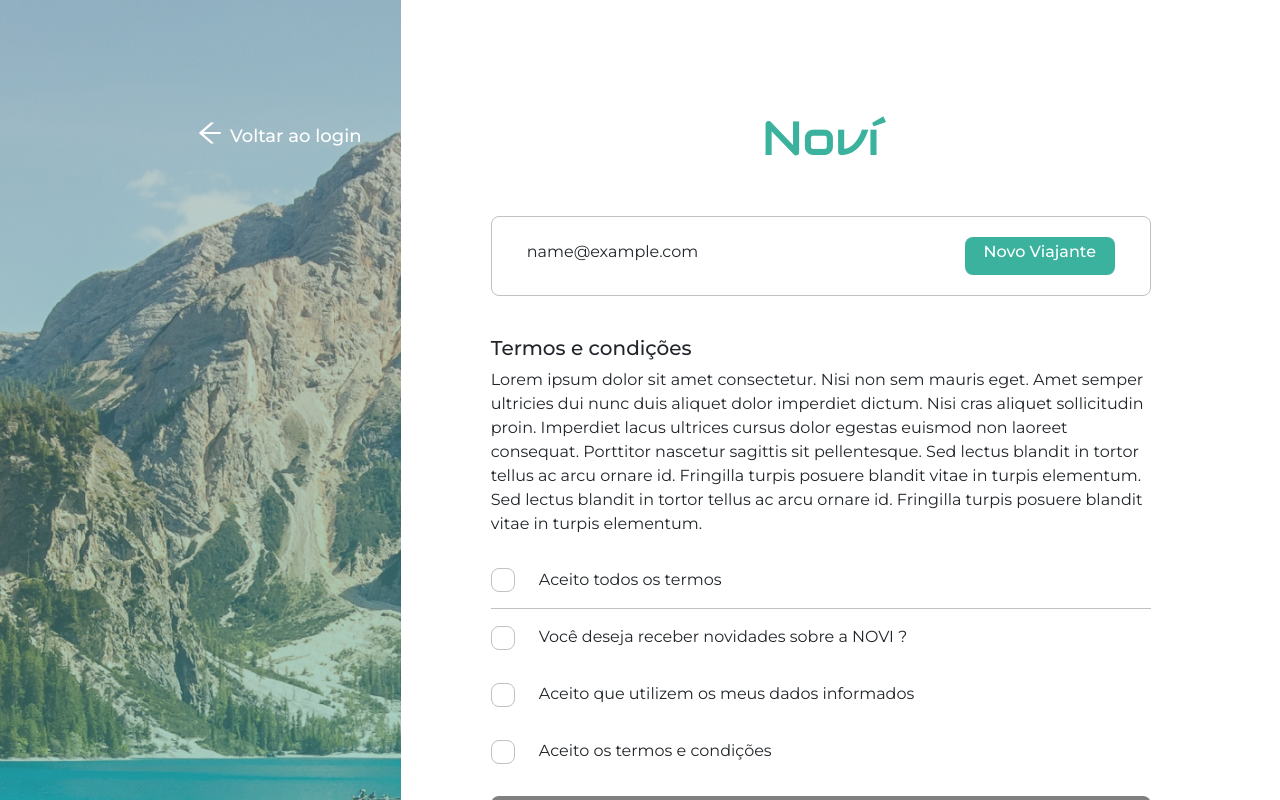
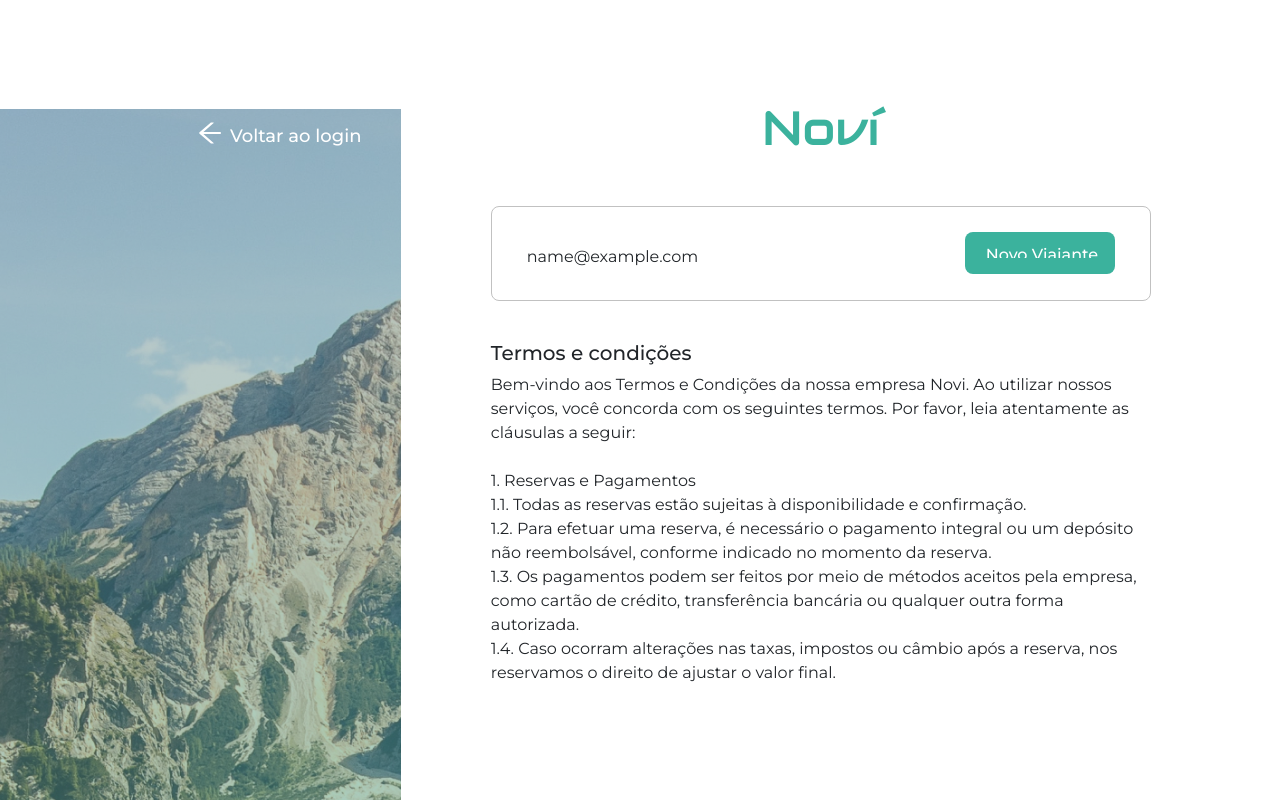
Before and after one commit to StartFuture/novi-frontend, a React (Create React App) app: page /terms-conditions in a window 1280 px wide. Shown: the top 800 px of the page. Built offline with nearby package versions, Linux system fonts and the light colour scheme; sample sign-in values are in the browser's storage; the HTML template or start-up script is replaced by a standard one.

Commit message:
refactor(terms_conditions): adding text about it and position of user info

```diff
--- a/src/AppRoutes.jsx
+++ b/src/AppRoutes.jsx
@@ -36,7 +36,7 @@ const AppRoutes = () => {
                 <Route exact path="/home-without-travel" element={<HomeSemViagemMarcada/>}></Route>
                 <Route exact path="/login" element={<Login />}></Route>
                 <Route exact path="/interview-start" element={<Private><InterviewStart /></Private>}></Route>
-                <Route exact path="/registro" element={<Registro />}></Route>
+                <Route exact path="/register" element={<Registro />}></Route>
                 <Route exact path="/terms-conditions" element={<TermsConditionsPage/>}></Route>
                 <Route exact path="/interview" element={<Private><Interview/></Private>}></Route>
                 <Route exact path="/new-trip" element={<Private><NewTrip/></Private>}></Route>
--- a/src/pages/login/index.jsx
+++ b/src/pages/login/index.jsx
@@ -82,7 +82,7 @@ const LoginPage = () => {
               setEmail(e.target.value);
             }}
           />
-          <small>{emailError}</small>
+          {/* <small>{emailError}</small> */}
         </div>
         <div className="loginFields">
           <label htmlFor="password">Senha</label>
@@ -109,7 +109,7 @@ const LoginPage = () => {
               </h4>
             </div>
           </div>
-          <small>{}</small>
+          {/* <small>{setPasswordError}</small> */}
         </div>
         <button id="btnForgotPassword">Esqueci minha senha</button>
         <input className="loginSubmit" type="submit" value="Entrar" />
--- a/src/pages/termsConditions/components/form/index.jsx
+++ b/src/pages/termsConditions/components/form/index.jsx
@@ -65,16 +65,35 @@ export default function Form() {
       <div>
         <Title>Termos e condições</Title>
         <p>
-          Lorem ipsum dolor sit amet consectetur. Nisi non sem mauris eget. Amet
-          semper ultricies dui nunc duis aliquet dolor imperdiet dictum. Nisi
-          cras aliquet sollicitudin proin. Imperdiet lacus ultrices cursus dolor
-          egestas euismod non laoreet consequat. Porttitor nascetur sagittis sit
-          pellentesque. Sed lectus blandit in tortor tellus ac arcu ornare id.
-          Fringilla turpis posuere blandit vitae in turpis elementum. Sed lectus
-          blandit in tortor tellus ac arcu ornare id. Fringilla turpis posuere
-          blandit vitae in turpis elementum.
+        Bem-vindo aos Termos e Condições da nossa empresa Novi. Ao utilizar nossos serviços, você concorda com os seguintes termos. Por favor, leia atentamente as cláusulas a seguir: <br/><br/>
+
+        1. Reservas e Pagamentos<br/>
+        1.1. Todas as reservas estão sujeitas à disponibilidade e confirmação.<br/>
+        1.2. Para efetuar uma reserva, é necessário o pagamento integral ou um depósito não reembolsável, conforme indicado no momento da reserva.<br/>
+        1.3. Os pagamentos podem ser feitos por meio de métodos aceitos pela empresa, como cartão de crédito, transferência bancária ou qualquer outra forma autorizada.<br/>
+        1.4. Caso ocorram alterações nas taxas, impostos ou câmbio após a reserva, nos reservamos o direito de ajustar o valor final.<br/><br/>
+
+        2. Cancelamentos e Reembolsos<br/>
+        2.1. Cancelamentos feitos pelo cliente estão sujeitos a taxas de cancelamento, conforme descrito nas políticas de cancelamento da empresa.<br/>
+        2.2. Em alguns casos, pacotes de viagem podem ter políticas de cancelamento mais restritivas, especialmente para reservas em períodos de alta demanda ou tarifas não reembolsáveis. Tais políticas serão informadas no momento da reserva.<br/>
+        2.3. Reembolsos estão sujeitos aos termos e condições dos fornecedores de serviços, como hotéis, companhias aéreas e operadoras de turismo. Faremos o possível para auxiliá-lo na obtenção de reembolsos, mas não podemos garantir a restituição total em casos de cancelamento.<br/><br/>
+
+        3. Responsabilidades<br/>
+        3.1. A empresa não se responsabiliza por quaisquer perdas, danos, lesões ou atrasos decorrentes de circunstâncias além do nosso controle, tais como condições climáticas, problemas técnicos, ações governamentais, fechamentos de fronteiras ou quaisquer eventos de força maior.<br/>
+        3.2. É responsabilidade do cliente fornecer informações precisas e completas no momento da reserva. A empresa não se responsabiliza por quaisquer problemas decorrentes de informações incorretas ou incompletas fornecidas pelo cliente.<br/>
+        3.3. É recomendado que o cliente adquira um seguro de viagem adequado que cubra despesas médicas, perda de bagagem e cancelamento de viagem. A empresa não se responsabiliza por tais eventualidades.<br/><br/>
+
+        4. Alterações de Itinerário<br/>
+        4.1. A empresa se reserva o direito de fazer alterações no itinerário, caso seja necessário, devido a circunstâncias imprevistas ou por razões operacionais.<br/>
+        4.2. Faremos o possível para notificar o cliente sobre quaisquer alterações significativas antes da partida, mas não nos responsabilizamos por quaisquer custos adicionais decorrentes dessas alterações.<br/><br/>
+
+        5. Documentação de Viagem<br/>
+        5.1. É responsabilidade do cliente garantir que possua os documentos de viagem necessários, como passaporte válido, visto, carteira de identidade, vacinas, entre outros, de acordo com os requisitos do destino. A empresa não se responsabiliza por quaisquer problemas decorrentes de documentação inadequada ou incompleta.<br/><br/>
+
+        6. Direitos Autorais e Propriedade
         </p>
       </div>
+      <div className="formInputs">
         <div className="formCheckbox">
           <input
             type="checkbox"
@@ -140,6 +159,7 @@ export default function Form() {
             disabled={disableBtn}
           />
         </div>
+        </div>
     </FormStyled>
   );
 }
--- a/src/pages/termsConditions/components/form/styles.ts
+++ b/src/pages/termsConditions/components/form/styles.ts
@@ -7,8 +7,19 @@ export const FormStyled = styled.form`
 
 
     p {
+        width: 100%;
+        height: 24%;
         margin-top: 8px;
         margin-bottom: 16px;
+        overflow-y: scroll;
+    }
+
+    p::-webkit-scrollbar {
+        display: none;
+    }
+
+    .formInputs {
+        margin-top: -112%;
     }
 
     .formCheckbox {
--- a/src/pages/termsConditions/components/sectionNameEmailUser/styles.ts
+++ b/src/pages/termsConditions/components/sectionNameEmailUser/styles.ts
@@ -12,6 +12,7 @@ const DivAlign = styled.div`
   padding: 15px;
 
   .divSpace {
+    margin-top: 2.5%;
     padding-left: 20px;
   }
 
@@ -20,16 +21,19 @@ const DivAlign = styled.div`
     align-items: center;
     justify-content: center;
     width: 150px;
-    height: 38px;
+    height: 42px;
     border-radius: 8px;
     background-color: ${(props) => props.theme.colors.primaryColor};
     margin-right: 20px;
+
   }
 
   .p-Viajante {
     font-family: ${(props) => props.theme.fonts.fontMontserrat};
     font-weight: 500;
     color: white;
+    // margin-top: 9%;
+    padding: 2% 0 10% 14%;
   }
 
   @media screen and (max-width: 1024px) {
--- a/src/pages/termsConditions/styles.ts
+++ b/src/pages/termsConditions/styles.ts
@@ -17,7 +17,7 @@ export const Container = styled.div`
     flex-direction: column;
     align-items: center;
     width: 660px;
-    margin: 110px auto;
+    margin: 100px auto;
 
     @media screen and (max-width: 1112px){
         margin: 0 auto;
```
Lines whose indentation alone changed are shown as unchanged.
